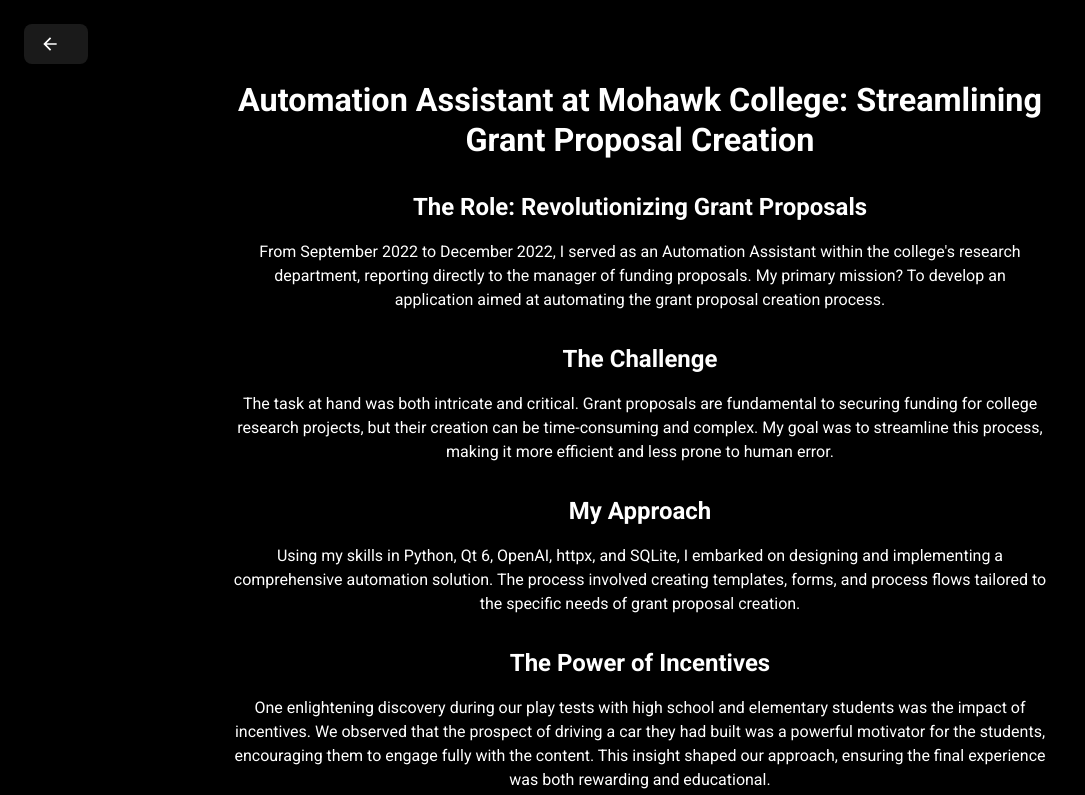
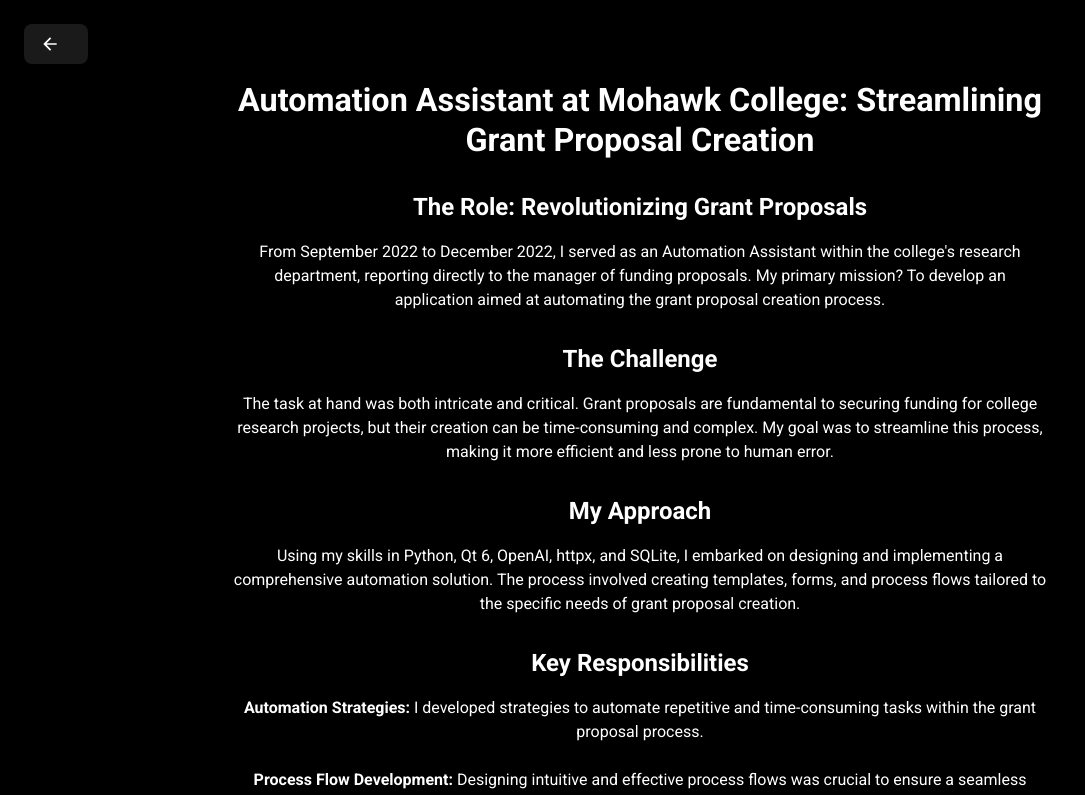
Before and after one commit to AnthonyMercadante/AnthonyMercadante.github.io, a React (Create React App) app: page /AutomationAssistant in a window 1280 px wide. Shown: the top 795 px of the page, without its empty margins (0-1085 px from the left). Built offline with nearby package versions, Linux system fonts and the light colour scheme.

Commit message:
Fixed spelling mistakes on automation page.

```diff
--- a/src/components/AutomationAssistant/AutomationAssistant.tsx
+++ b/src/components/AutomationAssistant/AutomationAssistant.tsx
@@ -48,17 +48,6 @@ const AutomationAssistant = () => {
         Using my skills in Python, Qt 6, OpenAI, httpx, and SQLite, I embarked on designing and implementing a comprehensive automation solution.
         The process involved creating templates, forms, and process flows tailored to the specific needs of grant proposal creation.
         </Typography>
-
-        <Typography variant="h5" gutterBottom sx={{ fontWeight: 'bold', mt: 4, mb: 2 }}>
-        The Power of Incentives
-        </Typography>
-        <Typography variant="body1" gutterBottom>
-        One enlightening discovery during our play tests with high school and elementary students was the impact of incentives.
-        We observed that the prospect of driving a car they had built was a powerful motivator for the students, encouraging them to engage fully with the content.
-        This insight shaped our approach, ensuring the final experience was both rewarding and educational.
-        </Typography>
-
-
         <Typography variant="h5" gutterBottom sx={{ fontWeight: 'bold', mt: 4, mb: 2 }}>
         Key Responsibilities
         </Typography>
```
